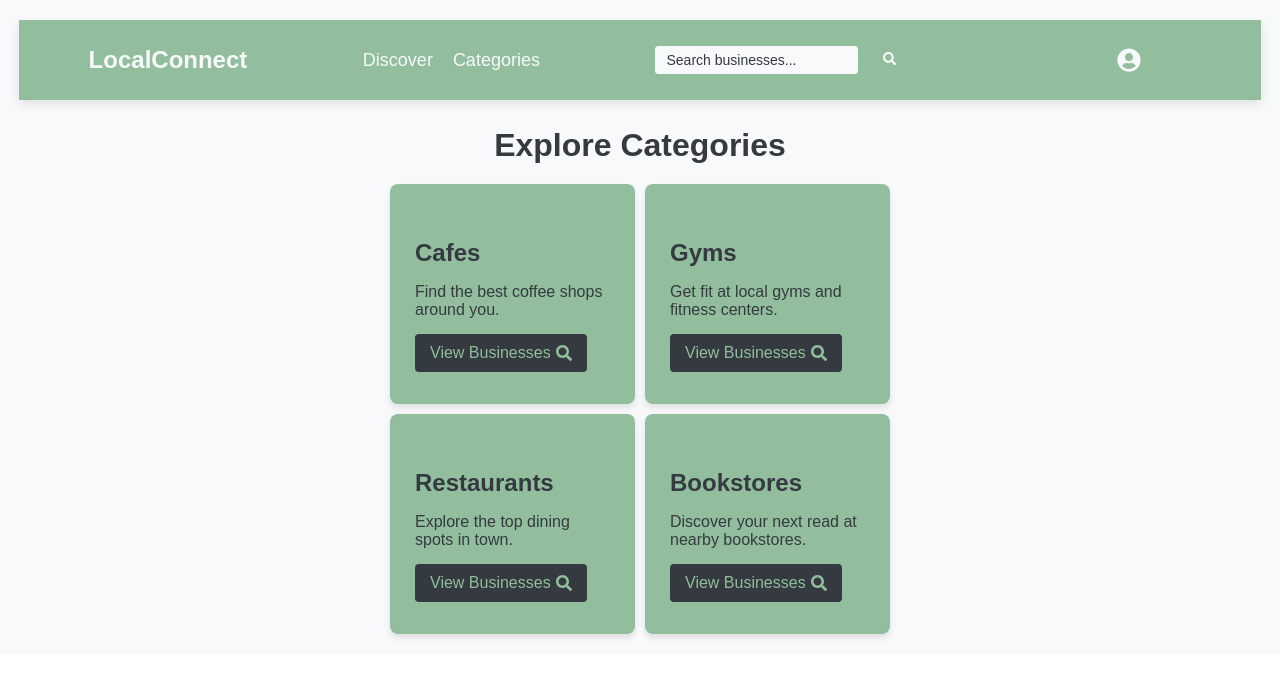
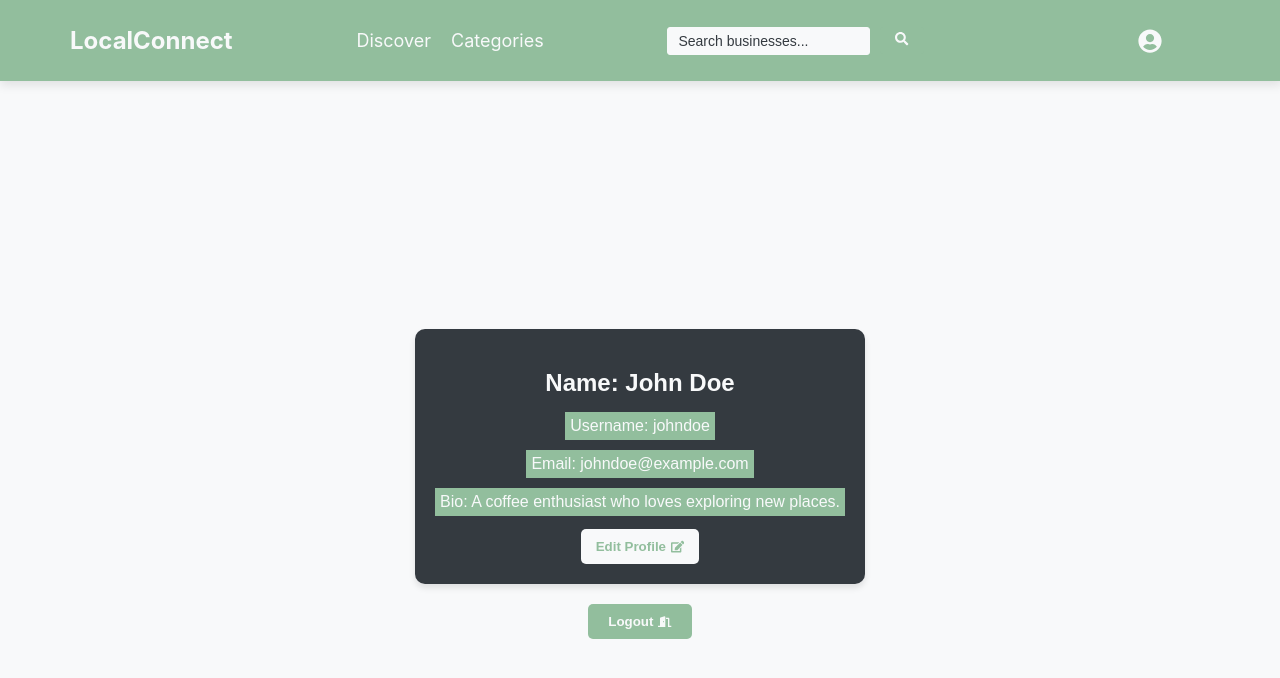
Before and after one commit to juzgit/Business-Discovery, a React (Create React App) app in the folder business-discovery/: page / in a window 1280 px wide. Shown: the top 678 px of the page. Built offline with nearby package versions, Linux system fonts and the light colour scheme.

Commit message:
UserProfile edited and styled.

```diff
--- a/business-discovery/src/App.js
+++ b/business-discovery/src/App.js
@@ -4,14 +4,15 @@ import { BrowserRouter as Router, Route, Routes } from "react-router-dom";
 //import HeroSection from "./userPages/HeroSection";
 //import UserHomePage from "./userPages/HomePageUser";
 //import UserDiscoverBusiness from "./userPages/DiscoverBusinessPage";
-import CategoriesPage from "./userPages/CategoriesPage";
+//import CategoriesPage from "./userPages/CategoriesPage";
+import UserProfile from "./userPages/UserProfilePage";
 
 function App() {
   return (
     <div className="App">
         <Router>
             <Routes>
-            <Route path="/" element={<CategoriesPage />} />
+            <Route path="/" element={<UserProfile />} />
             </Routes>
         </Router>
     </div>
--- a/business-discovery/src/userPages/UserProfilePage.js
+++ b/business-discovery/src/userPages/UserProfilePage.js
@@ -1,21 +1,109 @@
-import React, { useState } from 'react';
+import React, { useState, useEffect } from 'react';
 import UserNavBar from './UserHeader';
+import { FaDoorOpen, FaEdit, FaSave } from 'react-icons/fa';
+import '../userPagesStyling/UserProfile.scss';
 
 const UserProfile = () => {
 
+    const [userData, setUserData] = useState({
+        name: 'John Doe',
+        userName: 'johndoe',
+        email: 'johndoe@example.com',
+        bio: 'A coffee enthusiast who loves exploring new places.',
+    });
+
+    const [isEditing, setIsEditing] = useState(false);
+    const [updatedData, setUpdatedData] = useState(userData);
+
+    const handleChange = (e) => {
+        const { name, value } = e.target;
+        setUpdatedData({
+            ...updatedData,
+            [name]: value,
+        });
+    };
+
+    const handleSubmit = (e) => {
+        e.preventDefault();
+        setUserData(updatedData);
+        setIsEditing(false);
+    };
+
+    const handleLogout = () => {
+        console.log('Logging out...');
+    };
 
     return (
-        <div className='profile-page'>
-            <UserNavBar />
+    <div>
+         <UserNavBar />
+            <div className='profile-page'>
+
             <div className='profile-header'>
-                /**Add Profile Picture here */
+
 
                 <div className='profile-info'>
-                    /**Add profile info here */
+                    {isEditing ? (
+                        <form onSubmit={handleSubmit}>
+                            <div className='form-group'>
+                                <label className='label-group'>Name:</label>
+                                <input
+                                type='text'
+                                name='name'
+                                value={updatedData.name}
+                                onChange={handleChange}
+                                />
+                            </div>
+
+                            <div className='form-group'>
+                                <label className='label-group'>Username:</label>
+                                <input
+                                type='text'
+                                name='userName'
+                                value={updatedData.userName}
+                                onChange={handleChange}
+                                />
+                            </div>
+
+                            <div className='form-group'>
+                                <label className='label-group'>Email:</label>
+                                <input
+                                type='text'
+                                name='email'
+                                value={updatedData.email}
+                                onChange={handleChange}
+                                />
+                            </div>
+                            <div className='form-group'>
+                                <label className='label-group'>Bio:</label>
+                                <textarea
+                                name='bio'
+                                value={updatedData.bio}
+                                onChange={handleChange}
+                                />
+                            </div>
+                            <button className='save-btn' type='submit'>Save Changes <FaSave /> </button>
+                        </form>
+                    ): (
+                        <>
+                        <h2>Name: {userData.name}</h2>
+                        <p>Username: {userData.userName}</p>
+                        <p>Email: {userData.email}</p>
+                        <p>Bio: {userData.bio}</p>
+                        <button className='edit-btn' onClick={() => setIsEditing(true)}>
+                            Edit Profile <FaEdit />
+                        </button>
+                        </>
+                    )}
                 </div>
             </div>
+
+            {/**Maybe add profile activity here */}
+
+            <button className='logout-btn'onClick={handleLogout}>Logout <FaDoorOpen/> </button>
         </div>
-    )
-}
+    </div>
+
+    );
+};
 
 export default UserProfile;
--- /dev/null
+++ b/business-discovery/src/userPagesStyling/UserProfile.scss
@@ -0,0 +1,119 @@
+$primaryColor1: #92be9d;
+$neutralColor1: #F8F9FA;
+$neutralColor2: #343A40;
+
+.profile-page{
+    background-color: $neutralColor1;
+    color: $neutralColor2;
+    font-family: Arial, sans-serif;
+    padding: 3px;
+    min-height: 100vh;
+    display: flex;
+    flex-direction: column;
+    align-items: center;
+    justify-content: center;
+
+    .profile-header{
+        background-color: $neutralColor2;
+        padding: 20px;
+        border-radius: 10px;
+        box-shadow: 0 4px 6px rgba(0, 0, 0, 0.1);
+
+        .profile-info{
+            display:flex;
+            flex-direction: column;
+            align-items: center;
+            text-align: center;
+
+
+            h2{
+                font-size: 24px;
+                margin-bottom: 10px;
+                color: $neutralColor1;
+            }
+
+            p{
+                margin: 5px 0;
+                font-size: 16px;
+                color: $neutralColor1;
+                text-align: center;
+                background-color: $primaryColor1;
+                padding: 5px;
+            }
+
+            .form-group{
+                display: flex;
+                flex-direction: column;
+                align-items: center;
+                margin-bottom: 15px;
+                width: 100%;
+
+                .label-group{
+                   display: block;
+                   font-weight: bold;
+                   margin-bottom: 5px;
+                   color: $primaryColor1;
+                }
+
+                input, textarea{
+                    width: 100%;
+                    padding: 10px;
+                    border: 1px solid $neutralColor2;
+                    border-radius: 5px;
+                    font-size: 14px;
+                }
+
+                textarea{
+                    resize: none;
+                    height: 80px;
+                }
+            }
+
+            .save-btn,
+            .edit-btn {
+                display: inline-flex;
+                align-items: center;
+                background-color: $neutralColor1;
+                color: $primaryColor1;
+                border: none;
+                padding: 10px 15px;
+                border-radius: 5px;
+                margin-top: 8px;
+                font-weight: bold;
+                cursor: pointer;
+                transition: background-color 0.3s;
+
+                &:hover{
+                    background-color: darken($neutralColor2, 10%);
+                }
+
+                svg{
+                    margin-left: 5px;
+                }
+            }
+        }
+    }
+
+    .logout-btn{
+        display: inline-flex;
+        align-items: center;
+        justify-content: center;
+        background-color: $primaryColor1;
+        color: $neutralColor1;
+        border: none;
+        padding: 10px 20px;
+        border-radius: 5px;
+        font-weight: bold;
+        cursor: pointer;
+        margin-top: 20px;
+        transition: background-color 0.3s;
+
+        &:hover{
+            background-color: darken($primaryColor1, 10%);
+        }
+
+        svg{
+            margin-left: 5px;
+        }
+    }
+}
```
